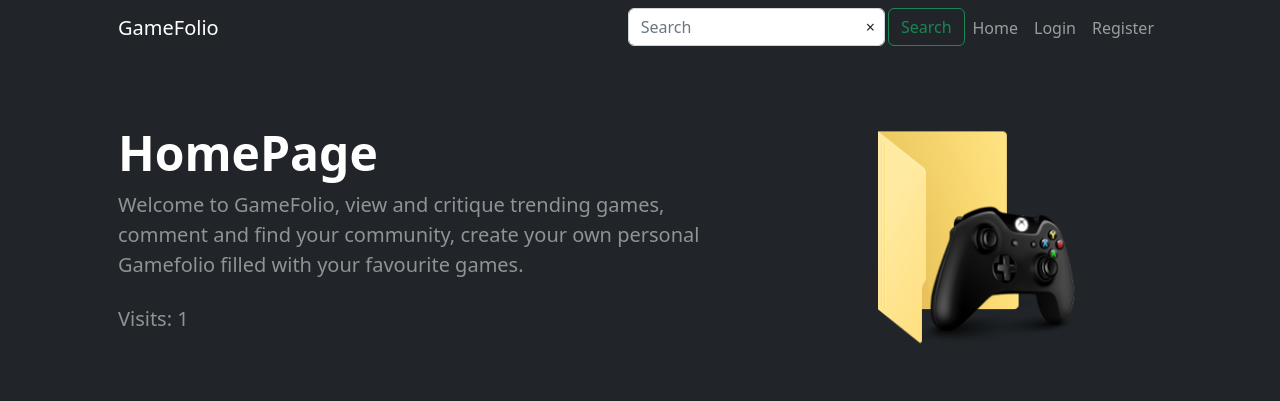
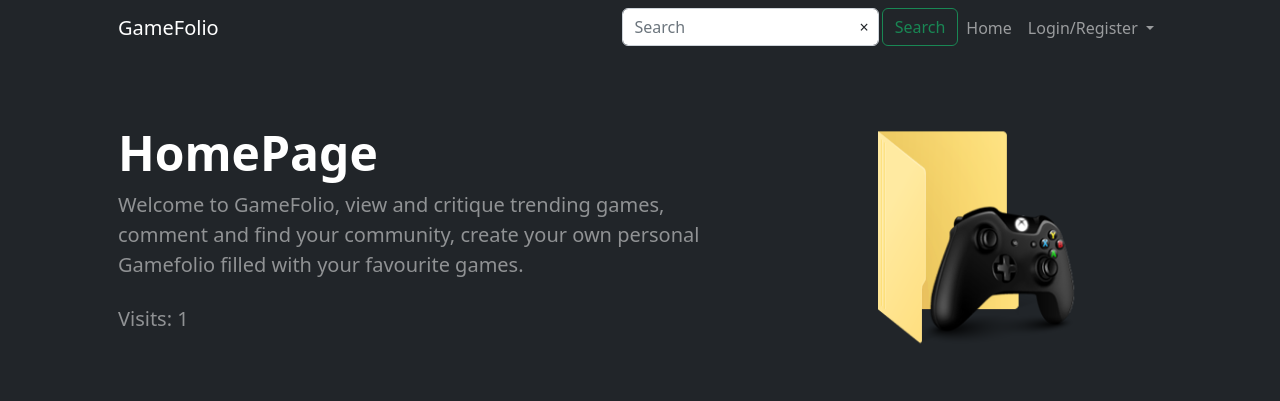
Before and after one commit to RyanBell250/GameFolio, a Django app: page / in a window 1280 px wide. Shown: the top 401 px of the page. Run offline with Django 3.2, Linux system fonts and the light colour scheme; data that the repository does not hold is empty; some libraries are stand-ins or nearby versions.

Commit message:
Conditional dropdowns

```diff
--- a/static/js/scripts.js
+++ b/static/js/scripts.js
@@ -21,3 +21,18 @@ $(document).ready(function() {
     const tooltipTriggerList = document.querySelectorAll('[data-bs-toggle="tooltip"]')
     const tooltipList = [...tooltipTriggerList].map(tooltipTriggerEl => new bootstrap.Tooltip(tooltipTriggerEl))
 });
+
+document.addEventListener("DOMContentLoaded", function() {
+    // Get the profile dropdown menu element
+    var profileDropdown = document.getElementById('profileDropdown');
+    // Check if the user is authenticated
+    var isAuthenticated = "{{ user.is_authenticated }}";
+
+    if (isAuthenticated === "True") {
+        // If user is authenticated, show the profile dropdown menu
+        profileDropdown.style.display = 'block';
+    } else {
+        // If user is not authenticated, hide the profile dropdown menu
+        profileDropdown.style.display = 'none';
+    }
+});
--- a/templates/gamefolio_app/base.html
+++ b/templates/gamefolio_app/base.html
@@ -66,13 +66,23 @@
                             </form>
                         </li>
                         <li class="nav-item"><a class="nav-link" href="{% url 'gamefolio_app:index' %}">Home</a></li>
-                        {% if user.is_authenticated %}
-                        <li class="nav-item"><a class="nav-link" href="{% url 'gamefolio_app:lists' %}">Lists</a></li>
-                        <li class="nav-item"><a class="nav-link" href="{% url 'gamefolio:list_profiles' %}">Users</a></li>
-                        {% else %}
-                        <li class="nav-item"><a class="nav-link" href="{% url 'auth_login' %}">Login</a></li>
-                        <li class="nav-item"><a class="nav-link" href="{% url 'gamefolio_app:registration_register' %}">Register</a></li>
-                        {% endif %}
+                        <a class="nav-link dropdown-toggle" href="#" id="navbarDropdown" role="button" data-bs-toggle="dropdown" aria-expanded="false">
+                            {% if user.is_authenticated %}
+                            Profile
+                            {% else %}
+                            Login/Register
+                            {% endif %}
+                        </a>
+                        <ul class="dropdown-menu" aria-labelledby="navbarDropdown" id="profileDropdown">
+                            {% if user.is_authenticated %}
+                            <li><a class="dropdown-item" href="{% url 'gamefolio_app:lists' %}">Lists</a></li>
+                            <li><a class="dropdown-item" href="{% url 'gamefolio:list_profiles' %}">Users</a></li>
+                            <li><a class="dropdown-item" href="{% url 'auth_logout' %}">Logout</a></li>
+                            {% else %}
+                            <li><a class="dropdown-item" href="{% url 'auth_login' %}">Login</a></li>
+                            <li><a class="dropdown-item" href="{% url 'gamefolio_app:registration_register' %}">Register</a></li>
+                            {% endif %}
+                        </ul>
                     </ul>
                 </div>
             </div>
```
Also changed, not shown: templates/registration/logged_out.html (renamed from templates/registration/loggged_out.html).
